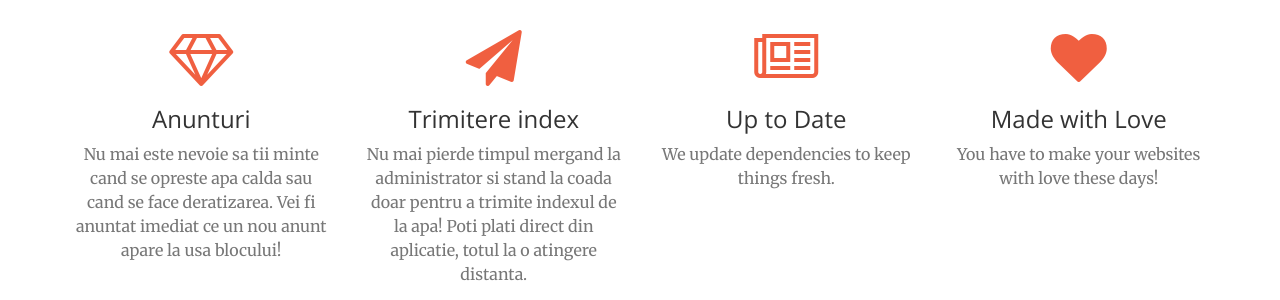
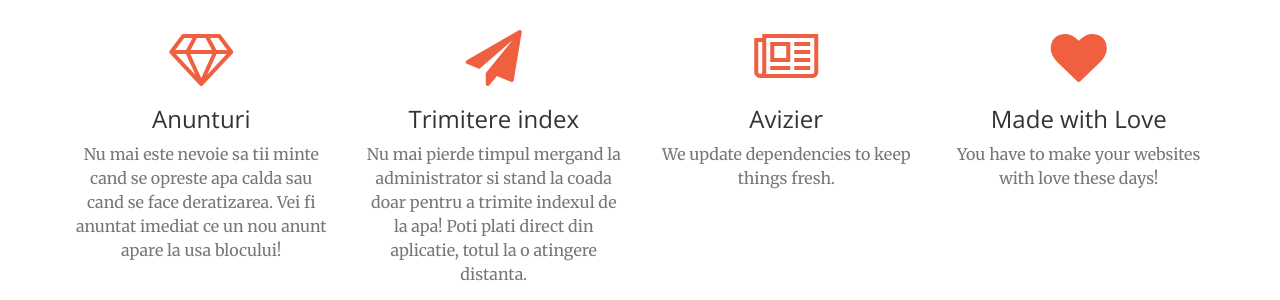
Before and after one commit to rptoma/Flaty-landing-page-2, a Jekyll site: the page built from index.html, in a window 1280 px wide and 900 px high, scrolled down 1276 px. Shown: the part 158-458 px from the top of the window. Built offline with Jekyll 4.4.1, drawn with Linux system fonts in a browser that asks for light colours.

Commit message:
Updated '_includes/services.html' via CloudCannon

```diff
--- a/_includes/services.html
+++ b/_includes/services.html
@@ -26,7 +26,7 @@
             <div class="col-lg-3 col-md-6 text-center">
                 <div class="service-box">
                     <i class="fa fa-4x fa-newspaper-o wow bounceIn text-primary" data-wow-delay=".2s"></i>
-                    <h3>Up to Date</h3>
+                    <h3>Avizier</h3>
                     <p class="text-muted">We update dependencies to keep things fresh.</p>
                 </div>
             </div>
```
